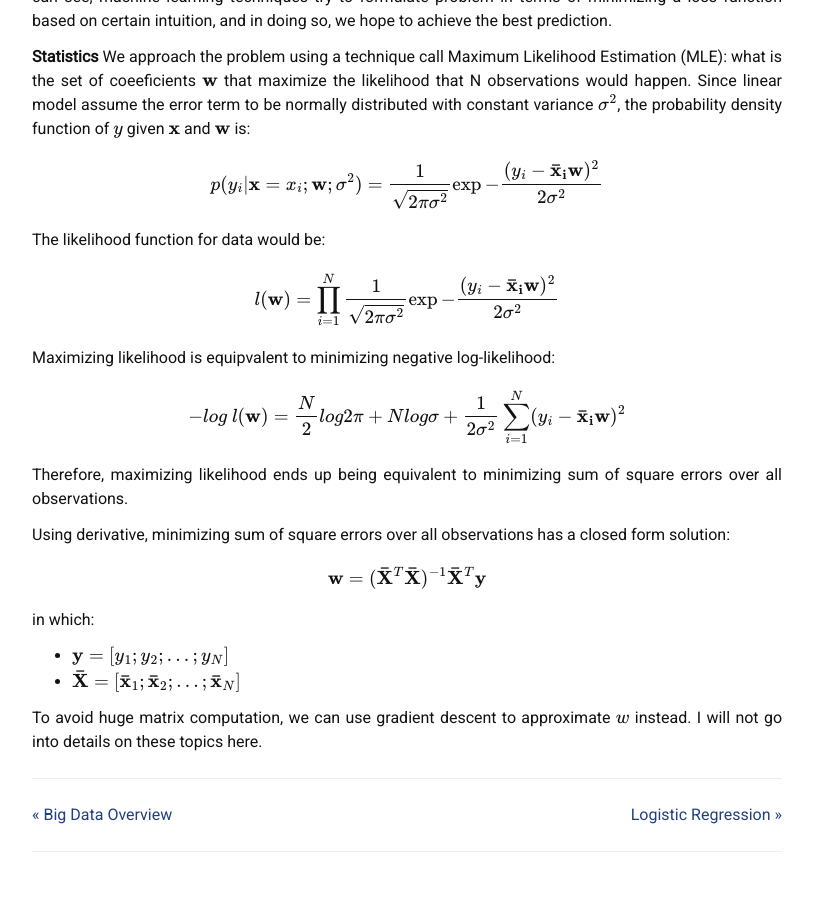
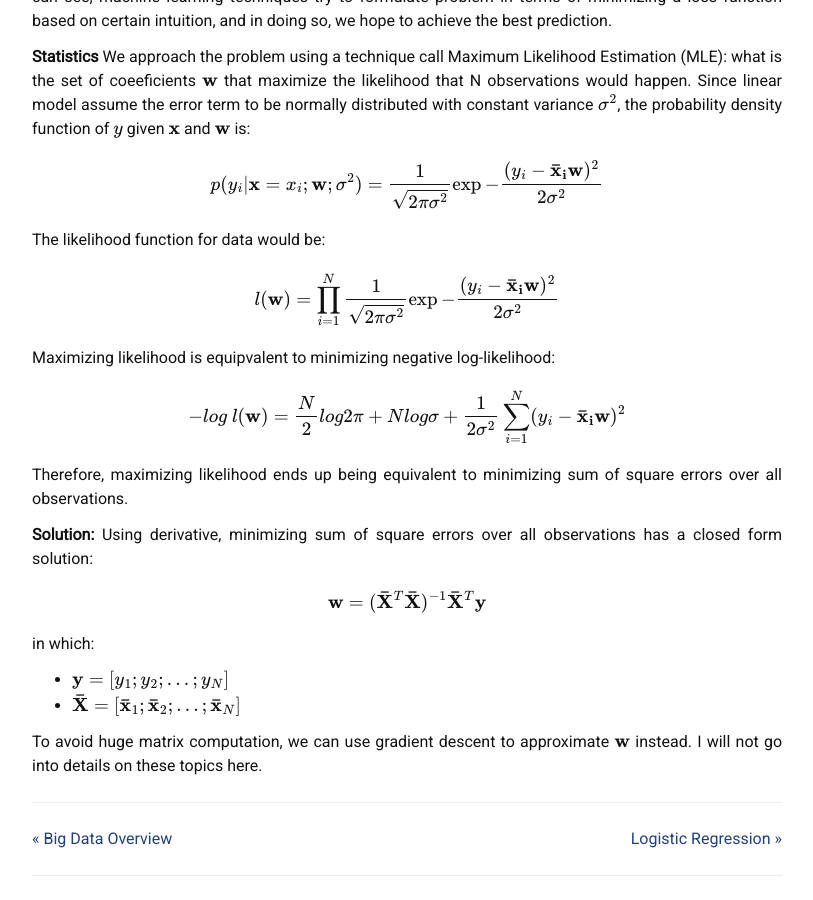
Before and after one commit to liambll/blog-archive, a Jekyll site: the page built from _posts/2017-06-29-linear-regression.markdown, in a window 1280 px wide and 900 px high, scrolled down 1562 px. Shown: the whole window, without its empty margins (233-1046 px from the left). Built offline with Jekyll 4.4.1, drawn with Linux system fonts in a browser that asks for light colours; nearby versions of some CDN libraries; formulas are drawn with MathJax 3; comment, search, counter and statistics services are not loaded; before the commit the page ends 2438 px from its top, so only the background shows below that.

Commit message:
Update 2017-06-29-linear-regression.markdown

```diff
--- a/_posts/2017-06-29-linear-regression.markdown
+++ b/_posts/2017-06-29-linear-regression.markdown
@@ -65,7 +65,7 @@
 \\]
 Therefore, maximizing likelihood ends up being equivalent to minimizing sum of square errors over all observations.
 
-
+__Solution:__
 Using derivative, minimizing sum of square errors over all observations has a closed form solution:
 \\[
 \mathbf{w} = (\mathbf{\bar{X}}^T\mathbf{\bar{X}})^{-1} \mathbf{\bar{X}}^T\mathbf{y}
@@ -74,4 +74,4 @@
 * \\(\mathbf{y} = [y_1; y_2; \dots; y_N]\\)
 * \\(\mathbf{\bar{X}} = [\mathbf{\bar{x}}_1; \mathbf{\bar{x}}_2; \dots; \mathbf{\bar{x}}_N ] \\)
 
-To avoid huge matrix computation, we can use gradient descent to approximate \\(w\\) instead. I will not go into details on these topics here.
+To avoid huge matrix computation, we can use gradient descent to approximate \\(\mathbf{w}\\) instead. I will not go into details on these topics here.
```
